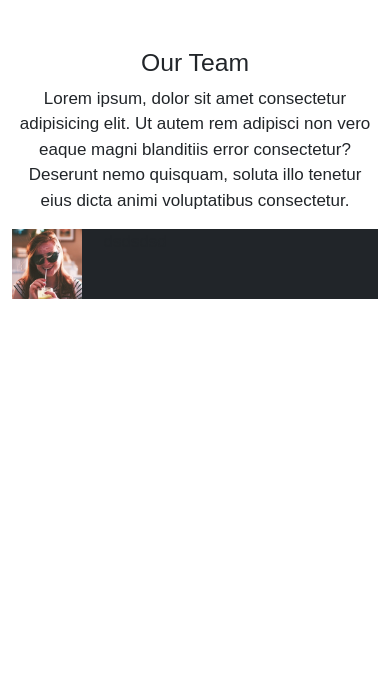
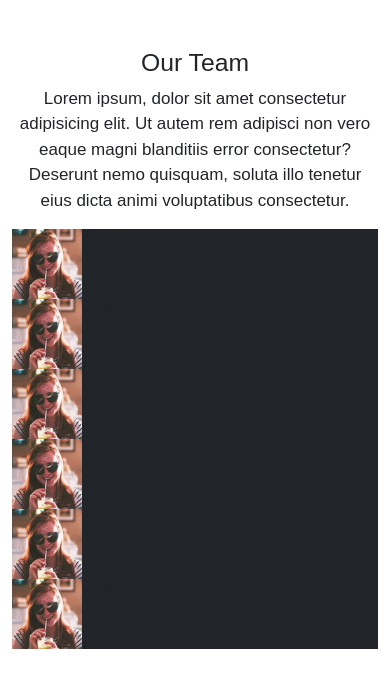
Before and after one commit to mauroanastasi/js-our-team, a plain HTML site: page index.html in a window 390 px wide. Drawn offline with nearby package versions, Linux system fonts and the light colour scheme.

Commit message:
[bonus] provo responsive bonus card

```diff
--- a/index.html
+++ b/index.html
@@ -19,12 +19,62 @@
                 </div>
                 <div class="row">
                     <div class="col-12 col-md-6 col-lg-4">
-                        <div class="team-card bg-dark" >
+                        <div class="team-card bg-dark " >
                             <row class="info d-flex">
                                 <div class="col-3 bg-dark">
-                                    <img src="./img/female1.png" alt="">
+                                    <img src="./img/female1.png" alt="team1">
                                 </div>
-                                <div class="col-9">dsdsdsd</div>
+                                <div class="col-9">222</div>
+                            </row>
+                        </div>
+                    </div>
+                    <div class="col-12 col-md-6 col-lg-4">
+                        <div class="team-card bg-dark " >
+                            <row class="info d-flex">
+                                <div class="col-3 bg-dark">
+                                    <img src="./img/female1.png" alt="team1">
+                                </div>
+                                <div class="col-9">222</div>
+                            </row>
+                        </div>
+                    </div>
+                    <div class="col-12 col-md-6 col-lg-4">
+                        <div class="team-card bg-dark " >
+                            <row class="info d-flex">
+                                <div class="col-3 bg-dark">
+                                    <img src="./img/female1.png" alt="team1">
+                                </div>
+                                <div class="col-9">222</div>
+                            </row>
+                        </div>
+                    </div>
+                    <div class="col-12 col-md-6 col-lg-4">
+                        <div class="team-card bg-dark " >
+                            <row class="info d-flex">
+                                <div class="col-3 bg-dark">
+                                    <img src="./img/female1.png" alt="team1">
+                                </div>
+                                <div class="col-9">222</div>
+                            </row>
+                        </div>
+                    </div>
+                    <div class="col-12 col-md-6 col-lg-4">
+                        <div class="team-card bg-dark " >
+                            <row class="info d-flex">
+                                <div class="col-3 bg-dark">
+                                    <img src="./img/female1.png" alt="team1">
+                                </div>
+                                <div class="col-9">222</div>
+                            </row>
+                        </div>
+                    </div>
+                    <div class="col-12 col-md-6 col-lg-4">
+                        <div class="team-card bg-dark " >
+                            <row class="info d-flex">
+                                <div class="col-3 bg-dark">
+                                    <img src="./img/female1.png" alt="team1">
+                                </div>
+                                <div class="col-9">222</div>
                             </row>
                         </div>
                     </div>
```
